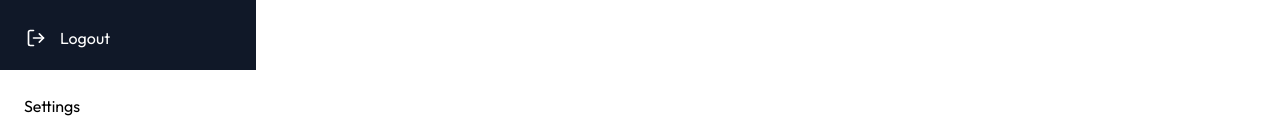
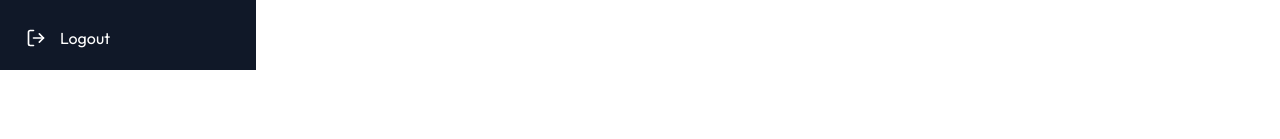
Before and after one commit to sadaqhassan/EmpoyeeMs, a React (Vite) app in the folder client/: page /settings in a window 1280 px wide. Shown: the part 730-869 px from the top of the page. After the commit the page ends 800 px from the top, so only its background shows below. Built offline with nearby package versions, Linux system fonts and the light colour scheme.

Commit message:
coompleeted lyout

```diff
--- a/client/src/Pages/Layout.jsx
+++ b/client/src/Pages/Layout.jsx
@@ -4,12 +4,10 @@ import { Outlet } from 'react-router-dom'
 
 const Layout = () => {
   return (
-    <div className=' h-screen w-full'>
+    <div className='flex gap-4 space-x-5'>
         <Sidebar/>
-        <main className='flex-1 overflow-auto'>
-            <div className='max-w-400 pt-16 sm:p-6 mx-auto'>
-                <Outlet/>
-            </div>
+        <main className='z-40 mt-2'>
+          <Outlet/>
         </main>
     </div>
   )
```
